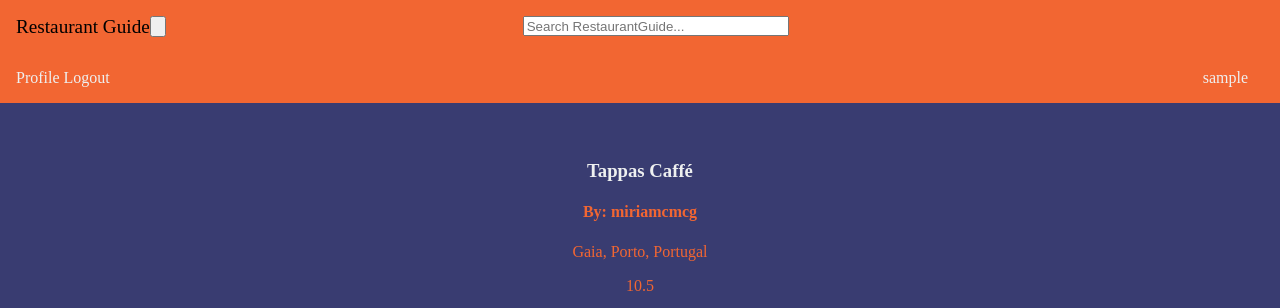
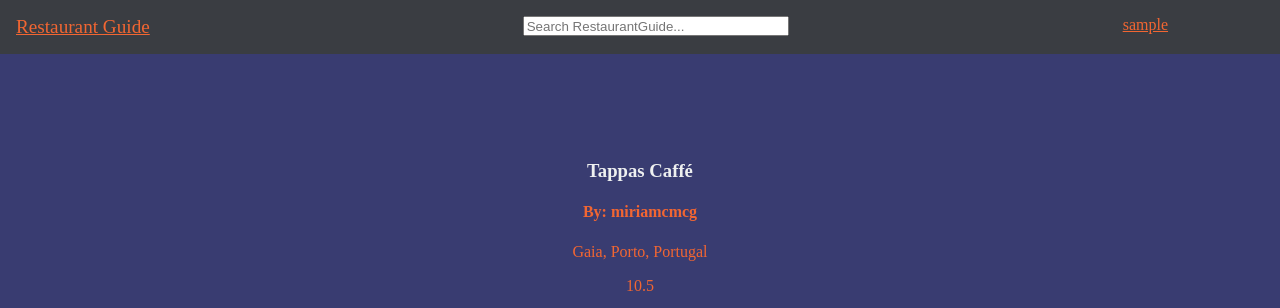
Before and after one commit to MitchLira/FEUP-LTW, a PHP site: page /pages/restaurant.php?id=1 in a window 1280 px wide. Shown: the top 308 px of the page. Run offline with PHP 8.4, Linux system fonts and the light colour scheme; the visitor is signed in with stand-in values (Sample User, id 1); data comes from the database, SQL or seed files in the repository; data that the repository does not hold is empty; some libraries are stand-ins or nearby versions.

Commit message:
é preciso saber o que se faz para saber o que escrever :+1:

```diff
--- a/css/edit_profile.css
+++ b/css/edit_profile.css
@@ -20,7 +20,7 @@ html, body {
 	height: 100%;
 }
 
-//***** Header *****/
+/***** Header *****/
 header {
 	position: fixed;
 	background-color: #3a3d42;
@@ -108,9 +108,9 @@ header {
 .show {display:block;}
 
 
+/*******************/
 
 
-/*******************/
 
 #editProfile {
   margin: auto;
--- a/css/profile.css
+++ b/css/profile.css
@@ -1,6 +1,7 @@
 html, body {
 	margin: 0;
 }
+
 /***** Header *****/
 header {
 	position: fixed;
@@ -89,8 +90,6 @@ header {
 .show {display:block;}
 
 
-
-
 /*******************/
 
 
--- a/css/restaurant.css
+++ b/css/restaurant.css
@@ -7,7 +7,7 @@ html, body {
 /***** Header *****/
 header {
 	position: fixed;
-	background-color: #F26632;
+	background-color: #3a3d42;
 	width: 100%;
 	padding: 1em;
 	top: 0;
@@ -16,8 +16,13 @@ header {
 
 #home {
 	float: left;
-	color: BLACK;
 	font-size: 120%;
+	color: #F26632;
+}
+
+
+.searchbar {
+	display: inline;
 }
 
 #textSearch {
@@ -28,17 +33,66 @@ header {
 	margin: 0 0 0 -10em;
 }
 
-a {
-    color: #EEF0F0;
-    text-decoration: none;
+#btnSearch {
+	display: none;
 }
+
 
 .header_link {
 	float: right;
 	margin-right: 3em;
+	color: #F26632;
 }
 
+
+/* Dropdown Button */
+.dropbtn {
+    background-color: #4CAF50;
+    color: white;
+    padding: 16px;
+    font-size: 16px;
+    border: none;
+    cursor: pointer;
+}
+
+
+/* Dropdown button on hover & focus */
+.dropbtn:hover, .dropbtn:focus {
+    background-color: #3e8e41;
+}
+
+/* The container <div> - needed to position the dropdown content */
+.dropdown {
+    position: relative;
+    float: right;
+	margin-right: 5em;
+}
+
+/* Dropdown Content (Hidden by Default) */
+.dropdown-content {
+    display: none;
+    position: absolute;
+    background-color: #f9f9f9;
+    min-width: 160px;
+    box-shadow: 0px 8px 16px 0px rgba(0,0,0,0.2);
+}
+
+/* Links inside the dropdown */
+.dropdown-content a {
+    color: black;
+    padding: 12px 16px;
+    text-decoration: none;
+    display: block;
+}
+
+/* Change color of dropdown links on hover */
+.dropdown-content a:hover {background-color: #f1f1f1}
+
+/* Show the dropdown menu (use JS to add this class to the .dropdown-content container when the user clicks on the dropdown button) */
+.show {display:block;}
+
 /*******************/
+
 
 section {
     width: 100%;
--- a/pages/profile.php
+++ b/pages/profile.php
@@ -11,6 +11,7 @@
 	} catch(PDOException $e) {
 		die($e->getMessage());
 	}
+
 	$cssPath = "../css/profile.css";
 	include('../templates/header.php');
 	include('../templates/profile.php');
--- a/templates/profile.php
+++ b/templates/profile.php
@@ -1,3 +1,7 @@
+<form id="formEdit" action="../pages/edit_profile.php" method="post">
+	<input id="btnEdit" type="submit" value="Edit" />
+</form>
+
 <section id="namesInfo">
 	<h3 id="name"><?=$userProfile['name']?></h3>
 	<h4 id='username'>@<?=$userProfile['username']?></h4>
```
Also changed, not shown: css/edit_restaurant.css (+57 -5 lines), pages/edit_profile.php (+8 -3 lines).
